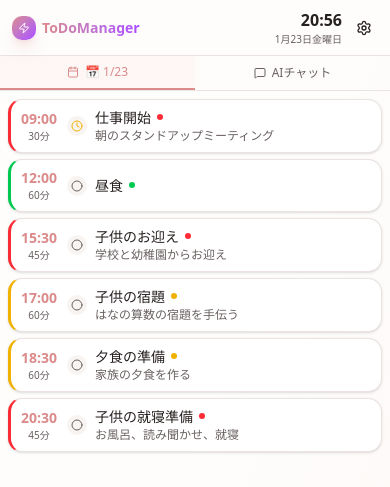
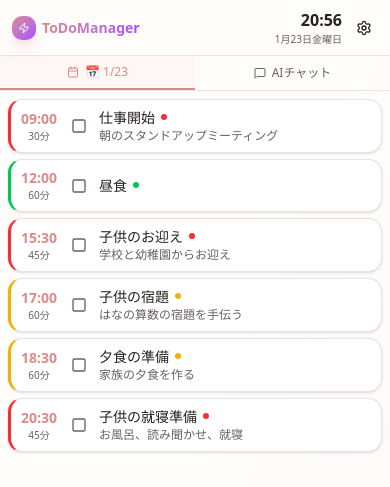
Before and after one commit to keeyas098/ToDoManager, a Next.js app: page / in a window 390 px wide. Shown: the top 487 px of the page. Built offline with nearby package versions, Linux system fonts and the light colour scheme.

Commit message:
Feature: visible edit button on mobile, task checkboxes to mark complete

```diff
--- a/src/components/collapsible-message.tsx
+++ b/src/components/collapsible-message.tsx
@@ -69,12 +69,12 @@ export function CollapsibleMessage({ content, isUser, onEdit, className }: Colla
 
     return (
         <div className={cn("rounded-lg px-2.5 py-1.5 md:px-3 md:py-2 relative group inline-block", className)}>
-            {/* Edit button for user messages */}
+            {/* Edit button for user messages - always visible on mobile, hover on desktop */}
             {isUser && onEdit && (
                 <Button
                     size="icon"
                     variant="ghost"
-                    className="absolute -top-1 -right-1 w-5 h-5 opacity-0 group-hover:opacity-100 transition-opacity bg-background/80 rounded-full"
+                    className="absolute -top-1 -right-1 w-5 h-5 opacity-70 md:opacity-0 md:group-hover:opacity-100 transition-opacity bg-background/80 rounded-full"
                     onClick={() => setIsEditing(true)}
                 >
                     <Edit2 className="w-2.5 h-2.5" />
--- a/src/components/dashboard.tsx
+++ b/src/components/dashboard.tsx
@@ -190,6 +190,18 @@ export function Dashboard() {
         }
     };
 
+    // Handle task completion toggle
+    const handleTaskToggle = (taskId: string, completed: boolean) => {
+        setTasks(prevTasks =>
+            prevTasks.map(task =>
+                task.id === taskId
+                    ? { ...task, status: completed ? "completed" : "pending" }
+                    : task
+            )
+        );
+        setLastUpdate(new Date().toLocaleTimeString("ja-JP"));
+    };
+
     return (
         <div className="flex flex-col h-dvh bg-gradient-to-br from-background via-background to-primary/5">
             <SettingsDialog isOpen={isSettingsOpen} onClose={() => setIsSettingsOpen(false)} />
@@ -267,7 +279,7 @@ export function Dashboard() {
                         <h2 className="font-semibold text-foreground">📅 {new Date().toLocaleDateString("ja-JP", { month: "long", day: "numeric" })}のスケジュール</h2>
                     </div>
                     <div className="flex-1 min-h-0 overflow-auto">
-                        <Timeline tasks={tasks} />
+                        <Timeline tasks={tasks} onTaskToggle={handleTaskToggle} />
                     </div>
 
                     {/* Quick chat input on mobile - real input that switches to chat tab */}
--- a/src/components/timeline.tsx
+++ b/src/components/timeline.tsx
@@ -9,12 +9,15 @@ import {
     Circle,
     AlertCircle,
     XCircle,
+    Square,
+    CheckSquare,
 } from "lucide-react";
 import { cn } from "@/lib/utils";
 
 interface TimelineProps {
     tasks: Task[];
     onTaskClick?: (task: Task) => void;
+    onTaskToggle?: (taskId: string, completed: boolean) => void;
 }
 
 const priorityColors = {
@@ -42,7 +45,7 @@ const isTaskPast = (taskTime: string) => {
     return taskTime < currentTime;
 };
 
-export function Timeline({ tasks, onTaskClick }: TimelineProps) {
+export function Timeline({ tasks, onTaskClick, onTaskToggle }: TimelineProps) {
     // Show all tasks (including past ones), only hide completed/cancelled
     // Sort by time
     const activeTasks = tasks
@@ -95,16 +98,19 @@ export function Timeline({ tasks, onTaskClick }: TimelineProps) {
                                     )}
                                 </div>
 
-                                {/* Status indicator - smaller */}
-                                <div className="flex items-center justify-center w-5 h-5 md:w-6 md:h-6 rounded-full bg-muted flex-shrink-0">
-                                    <StatusIcon
-                                        className={cn(
-                                            "w-3 h-3 md:w-3.5 md:h-3.5",
-                                            task.status === "in-progress" && "text-yellow-500",
-                                            task.status === "pending" && "text-muted-foreground"
-                                        )}
-                                    />
-                                </div>
+                                {/* Checkbox - tap to mark complete */}
+                                <button
+                                    onClick={(e) => {
+                                        e.stopPropagation();
+                                        if (onTaskToggle) {
+                                            onTaskToggle(task.id, true);
+                                        }
+                                    }}
+                                    className="flex items-center justify-center w-6 h-6 md:w-7 md:h-7 rounded-md hover:bg-muted/80 transition-colors flex-shrink-0"
+                                    aria-label="タスク完了"
+                                >
+                                    <Square className="w-4 h-4 md:w-5 md:h-5 text-muted-foreground hover:text-primary" />
+                                </button>
 
                                 {/* Content - with word wrap for mobile */}
                                 <div className="flex-1 min-w-0">
```
